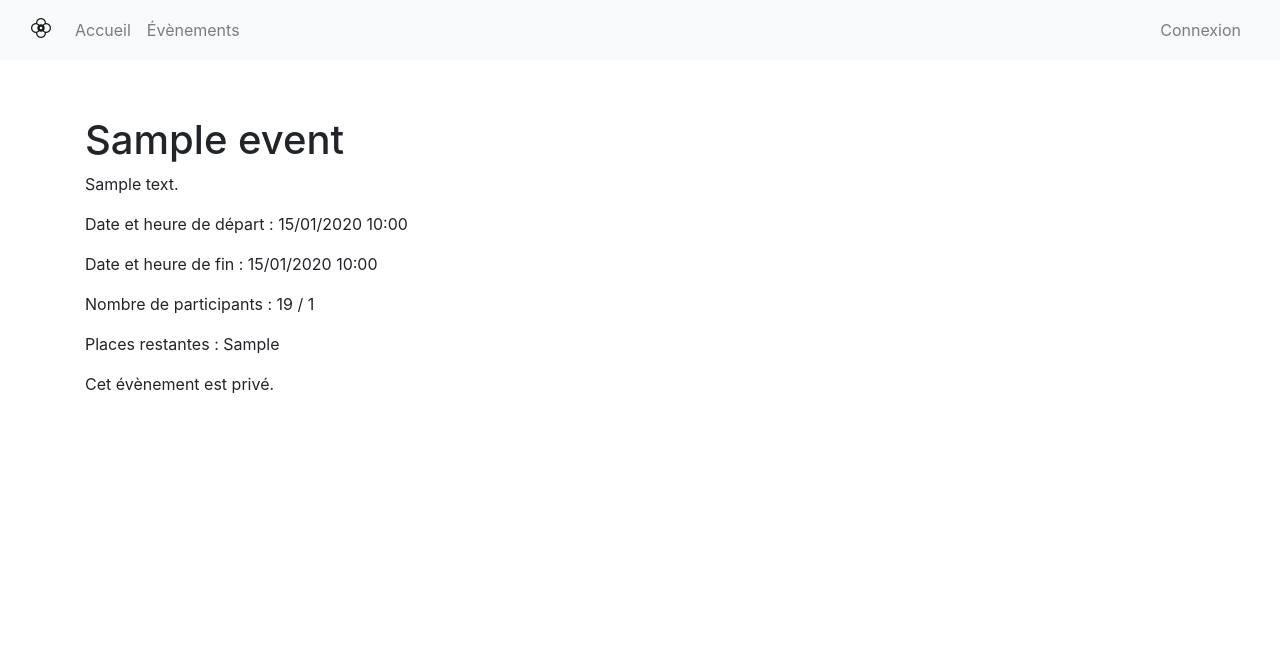
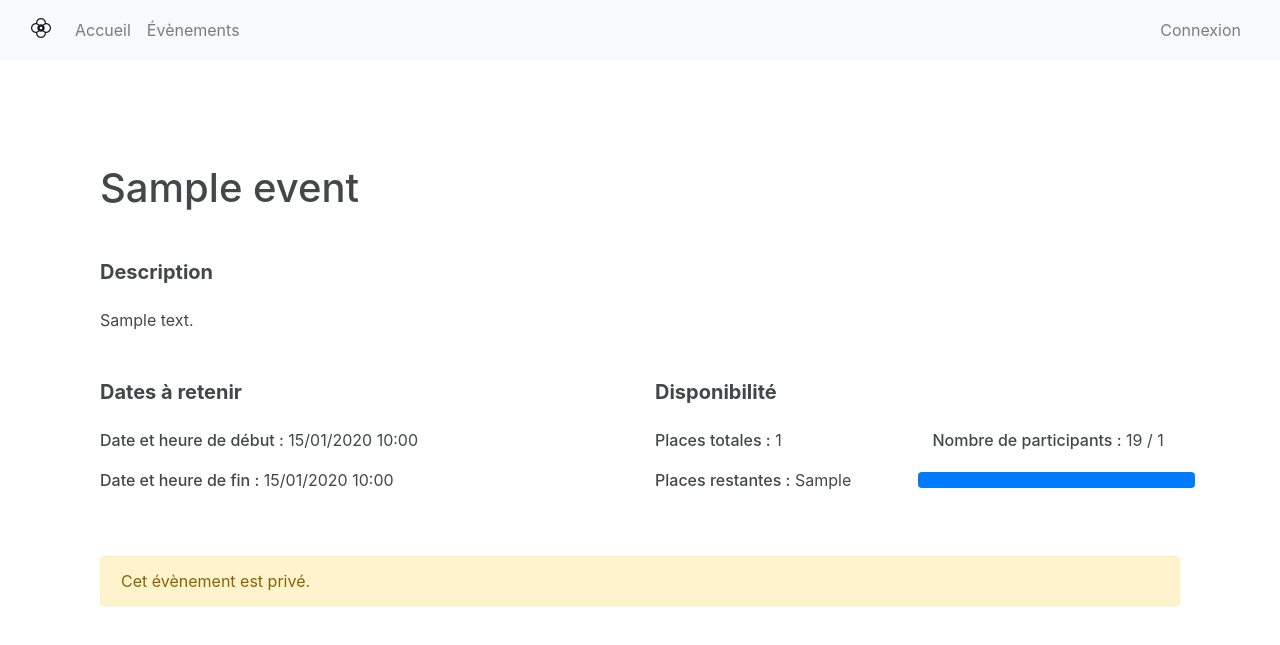
Before and after one commit to giuliana-fabrizio/PHP-Project, a Symfony app: template project_php/templates/event/details.html.twig in a window 1280 px wide. Shown: the top 645 px of the page. Run offline with Twig, Linux system fonts and the light colour scheme; the template is opened without the code that fills it: most values are stand-ins (such as "Sample title", 1, 10 or a date in 2020); some libraries are stand-ins or nearby versions.

Commit message:
style: event details page

```diff
--- a/project_php/templates/event/details.html.twig
+++ b/project_php/templates/event/details.html.twig
@@ -3,12 +3,37 @@
 {% block title %}Détail de l'évènement{% endblock %}
 
 {% block body %}
-    <h1>{{ event.title }}</h1>
+    <div class="container mt-5">
+        <h1 class="mb-5">{{ event.title }}</h1>
+
+        <section id="description" class="mb-5">
+            <h5 class="mb-4"><strong>Description</strong></h5>
             <p>{{ event.description }}</p>
-    <p>Date et heure de départ : {{ event.datetimeStart|date('d/m/Y H:i') }}</p>
-    <p>Date et heure de fin : {{ event.datetimeEnd|date('d/m/Y H:i') }}</p>
-    <p>Nombre de participants : {{ event.participants|length }} / {{ event.participantCount }}</p>
-     <p>Places restantes : {{ remainingPlaces }}</p>
+        </section>
+
+        <div class="d-flex justify-content-center mb-5 row">
+            <section id="start_date" class="col-6">
+                <h5 class="mb-4"><strong>Dates à retenir</strong></h5>
+                <p><strong>Date et heure de début :</strong> {{ event.datetimeStart|date('d/m/Y H:i') }}</p>
+                <p><strong>Date et heure de fin :</strong> {{ event.datetimeEnd|date('d/m/Y H:i') }}</p>
+            </section>
+
+            <section id="participants" class="col-6">
+                <h5 class="mb-4"><strong>Disponibilité</strong></h5>
+                <div class="d-flex p-0 row">
+                    <p class="col-6"><strong>Places totales :</strong> {{ event.participantCount }}</p>
+                    <p class="col-6"><strong>Nombre de participants :</strong> {{ event.participants|length }} / {{ event.participantCount }}</p>
+                    <p class="col-6"><strong>Places restantes :</strong> {{ remainingPlaces }}</p>
+                    <div class="col-6 m-0 mt-1 p-0 progress">
+                        <div
+                            class="progress-bar"
+                            role="progressbar"
+                            style="width: {{ event.participants|length * 100 / event.participantCount }}%;">
+                        </div>
+                    </div>
+                </div>
+            </section>
+        </div>
 
         {% if event.isPublic %}
             {% if app.user %}
@@ -18,10 +43,14 @@
                     <a href="{{ path('event_register', {id: event.id}) }}" class="btn btn-success">S'inscrire</a>
                 {% endif %}
             {% else %}
-            <p>Pour vous inscrire à cet évènement, veuillez vous connecter.</p>
+                <div class="alert alert-info">
+                    Pour vous inscrire à cet évènement, veuillez vous connecter.
+                </div>
             {% endif %}
         {% else %}
-        <p>Cet évènement est privé.</p>
+            <div class="alert alert-warning">
+                Cet évènement est privé.
+            </div>
         {% endif %}
 
         {% if event.creator == app.user %}
@@ -53,4 +82,14 @@
                 </div>
             </div>
         {% endif %}
+    </div>
+
+    <style>
+        body {
+            color: #434748;
+        }
+        p strong {
+            font-weight: 500;
+        }
+    </style>
 {% endblock %}
```
Lines whose indentation alone changed are shown as unchanged.
